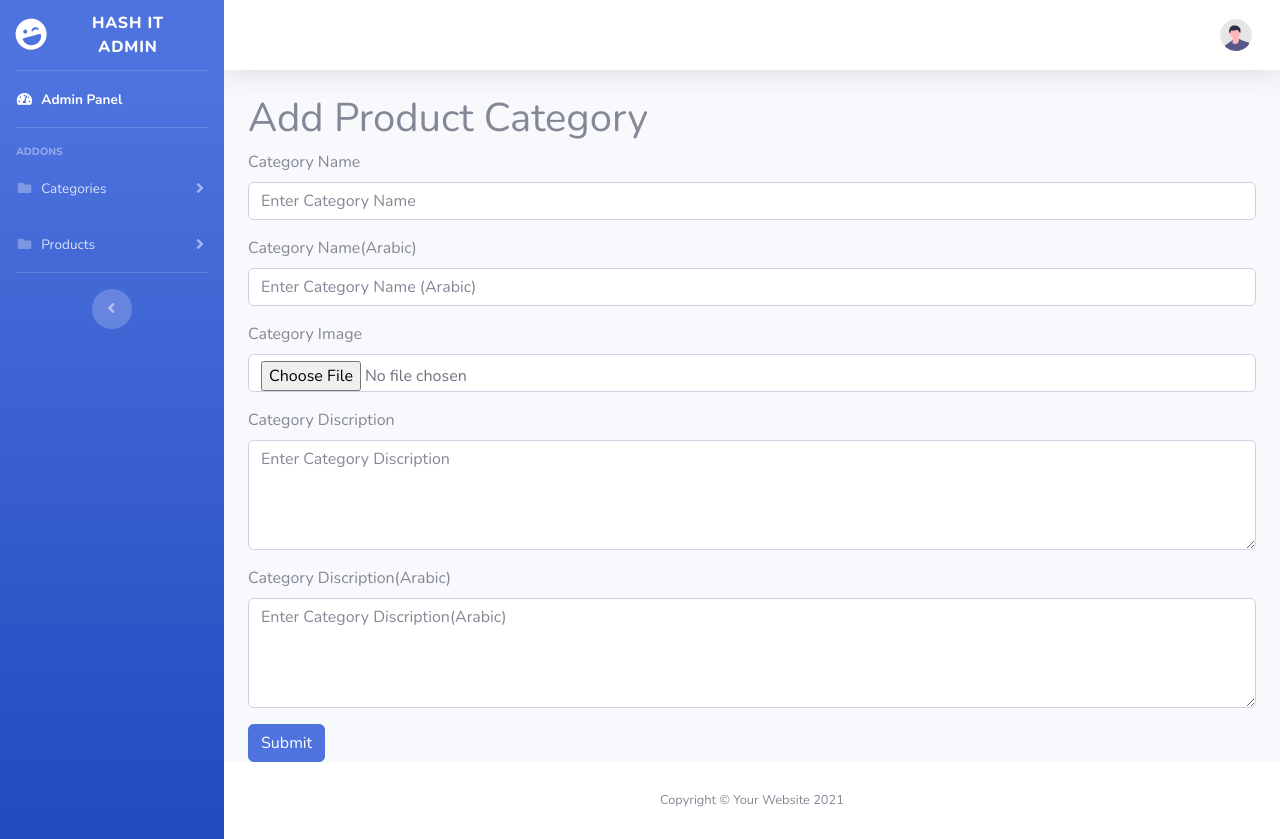
After one commit to RohitKV1n0d/kenz-food-api, a Flask app: template templates/editProductCategory.html in a window 1280 px wide. The commit adds this page. Run offline with Flask 2, Linux system fonts and the light colour scheme; the template is opened without the code that fills it, so the values that code supplies are empty; some libraries are stand-ins or nearby versions.

Commit message:
Added : edit/delete cat functions

```diff
--- a/app.py
+++ b/app.py
@@ -1,5 +1,5 @@
 #flask boilerpalte
-from flask import Flask, request, jsonify, render_template
+from flask import Flask, request, jsonify, render_template, url_for ,redirect
 #sql
 from flask_sqlalchemy import SQLAlchemy
 #migration
@@ -85,7 +85,19 @@ class ProductCategory(db.Model):
     fk_user_id = db.Column(db.Integer, db.ForeignKey('users.id'))
 
 
-# class ProductSubCategory(db.Model):
+class ProductSubCategory(db.Model):
+    __tablename__ = 'productsubcategory'
+    id = db.Column(db.Integer, primary_key=True)
+    subcategory_name_en = db.Column(db.String(100), nullable=False)
+    subcategory_name_ar = db.Column(db.String(100), nullable=True)
+    subcategory_order = db.Column(db.String(100), nullable=True)
+    subcategory_image_url = db.Column(db.String(100), nullable=True)
+    subcategory_desc_en = db.Column(db.String(100), nullable=True)
+    subcategory_desc_ar = db.Column(db.String(100), nullable=True)
+    active = db.Column(db.String(100), nullable=True)
+
+    fk_user_id = db.Column(db.Integer, db.ForeignKey('users.id'))
+    fk_prod_cat_id = db.Column(db.Integer, db.ForeignKey('productcategory.id'))
 
 
 
@@ -194,7 +206,7 @@ def addProductCategory():
                 img.save(os.path.join(basedir, app.config['UPLOAD_FOLDER'], img_filename))
                 db.session.add(prod_cat)
                 db.session.commit()
-            return jsonify({'return': 'product category added successfully'})
+            return redirect(url_for('viewProductCategory'))
         except Exception as e:
             return jsonify({'return': 'error adding product category :- '+str(e)})
     return render_template('addProductCategory.html')
@@ -210,3 +222,47 @@ def viewProductCategory():
         except Exception as e:
             return jsonify({'return': 'error getting product category :- '+str(e)})
     return render_template('viewProductCategory.html')
+
+@app.route('/editProductCategory/<id>', methods=['GET', 'POST'])
+def editProductCategory(id):
+    prod_cat = ProductCategory.query.get_or_404(id)
+    if request.method == 'POST':
+        print(prod_cat)
+        try:
+            # with app.app_context():
+            img = request.files.get('category_image_url')
+            img_filename = secure_filename(request.files['category_image_url'].filename)
+            basedir = os.path.abspath(os.path.dirname(__file__))
+
+            if img_filename == prod_cat.category_image_url:
+                os.remove(os.path.join(basedir, app.config['UPLOAD_FOLDER'], img_filename))
+
+
+
+            prod_cat.category_name_en=request.form['category_name_en']
+            prod_cat.category_name_ar=request.form['category_name_ar']
+            prod_cat.category_image_url=img_filename
+            prod_cat.category_desc_en=request.form['category_desc_en']
+            prod_cat.category_desc_ar=request.form['category_desc_ar']
+
+
+            img.save(os.path.join(basedir, app.config['UPLOAD_FOLDER'], img_filename))
+
+            db.session.commit()
+
+            return redirect(url_for('viewProductCategory'))
+        except Exception as e:
+            return jsonify({'return': 'error getting product category :- '+str(e)})
+    return render_template('editProductCategory.html', prod_cat=prod_cat)
+
+@app.route('/deleteProductCategory/<id>', methods=['GET', 'POST'])
+def deleteProductCategory(id):
+    prod_cat = ProductCategory.query.get_or_404(id)
+    try:
+
+        db.session.delete(prod_cat)
+        db.session.commit()
+
+        return redirect(url_for('viewProductCategory'))
+    except Exception as e:
+        return jsonify({'return': 'error deleting product category :- '+str(e)})
--- /dev/null
+++ b/templates/editProductCategory.html
@@ -0,0 +1,41 @@
+{% extends "base.html" %}
+
+
+{% block content %}
+<div class="container">
+    <div class="row">
+        <div class="col-md-12">
+            <h1 >Add Product Category</h1>
+
+            <form  method="POST" enctype="multipart/form-data">
+                <div class="form-group">
+                    <label for="categoryName">Category Name</label>
+                    <input type="text" class="form-control" id="category_name_en" name="category_name_en" placeholder="Enter Category Name" value="{{ prod_cat.category_name_en }}">
+                </div>
+                <div class="form-group">
+                    <label for="categoryName">Category Name(Arabic)</label>
+                    <input type="text" class="form-control" id="category_name_ar" name="category_name_ar" placeholder="Enter Category Name (Arabic)" value="{{ prod_cat.category_name_ar }}">
+                </div>
+
+                <div class="form-group">
+                    <label for="categoryName">Category Image</label>
+                    <input type="file" class="form-control" id="category_image_url" name="category_image_url" placeholder="Upload Category Image" value="{{ prod_cat.category_image_url }}">
+                </div>
+                <div class="form-group">
+                    <label for="categoryName">Category Discription</label>
+                    <textarea type="text" class="form-control" rows="4" cols="50" id="category_desc_en" name="category_desc_en" placeholder="Enter Category Discription" >{{ prod_cat.category_desc_en }}</textarea>
+
+                </div>
+                <div class="form-group">
+                    <label for="categoryName">Category Discription(Arabic)</label>
+                    <textarea type="text" class="form-control" id="category_desc_ar" rows="4" cols="50" name="category_desc_ar" placeholder="Enter Category Discription(Arabic)" >{{ prod_cat.category_desc_ar }}</textarea>
+                </div>
+
+
+                <button type="submit" class="btn btn-primary">Submit</button>
+            </form>
+
+        </div>
+    </div>
+</div>
+{% endblock %}
--- a/templates/viewProductCategory.html
+++ b/templates/viewProductCategory.html
@@ -45,13 +45,13 @@
                                     <td>{{productCategory.category_name_en}}</td>
                                     <td>{{productCategory.category_name_ar}}</td>
                                     <td>{{productCategory.category_order}}</td>
-                                    <td><div style="text-align: center;"><img src="static/img/uploads/{{productCategory.category_image_url}}" alt="{{productCategory.category_image_url}}" style="max-width: 10%;"></div></td>
+                                    <td><div style="text-align: center; "><img src="static/img/uploads/{{productCategory.category_image_url}}" alt="{{productCategory.category_image_url}}" style="max-width:100px;"></div></td>
                                     <td>{{productCategory.category_desc_en}}</td>
                                     <td>{{productCategory.category_desc_ar}}</td>
                                     <td>{{productCategory.category_active}}</td>
                                     <td>
-                                        <a href="/admin/productCategory/edit/{{productCategory.id}}" class="btn btn-success" style="font-size: x-small; width: fit-content;">Edit</a>
-                                        <a href="/admin/productCategory/delete/{{productCategory.id}}" class="btn btn-danger" style="font-size: x-small; width: fit-content;">Delete</a>
+                                        <a href="{{url_for('editProductCategory', id=productCategory.id)}}" class="btn btn-success" style="font-size: x-small; width: fit-content;">Edit</a>
+                                        <a href="{{url_for('deleteProductCategory', id=productCategory.id)}}" class="btn btn-danger" style="font-size: x-small; width: fit-content;">Delete</a>
                                     </td>
                                 </tr>
                                 {% endfor %}
```
Also changed, not shown: static/img/uploads/Group_85.png (added), static/img/uploads/logo.jpg (added).
